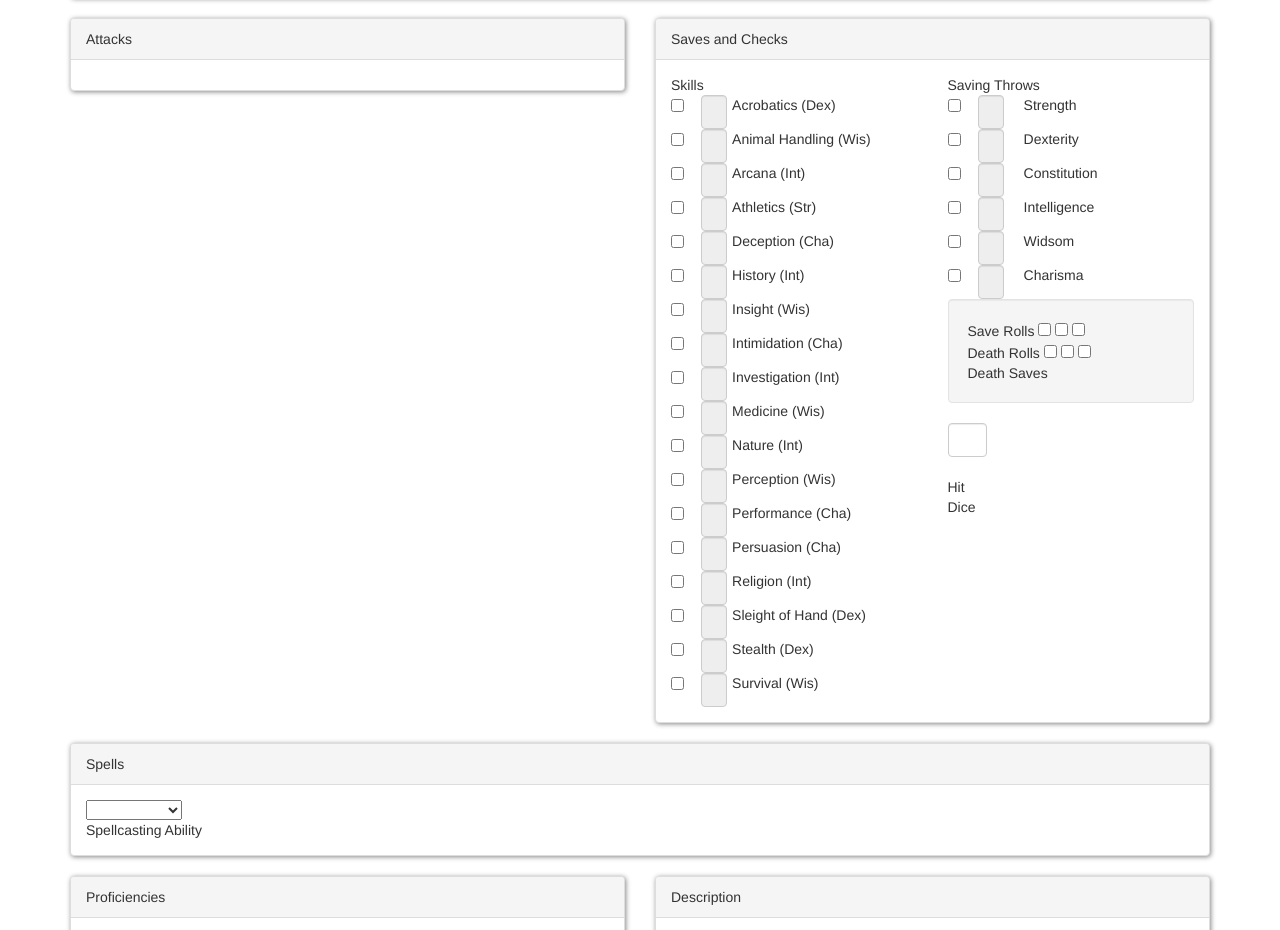
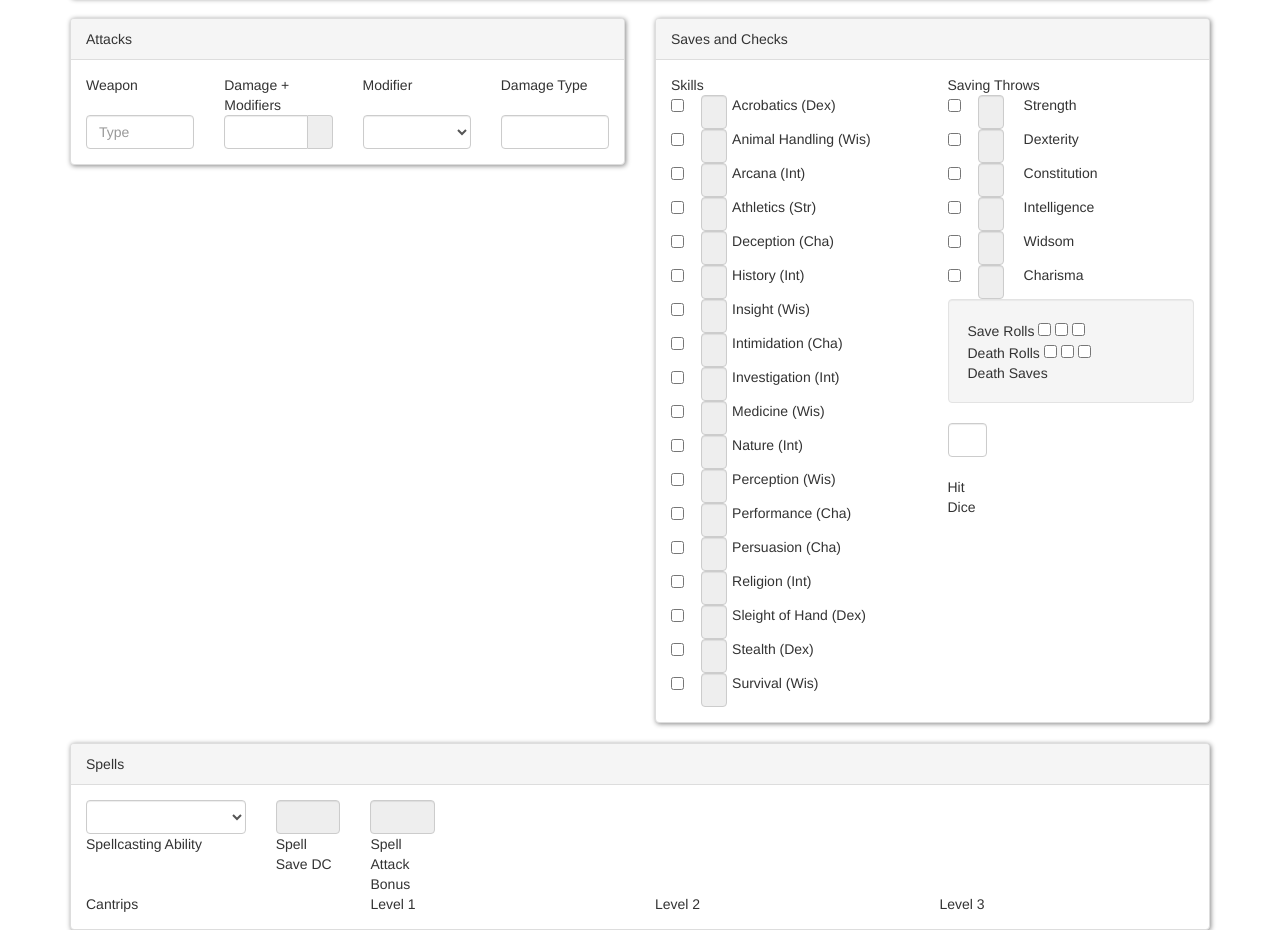
Before and after one commit to tcnelson/dnd, a plain HTML site: page index.html in a window 1280 px wide. Shown: the part 562-1492 px from the top of the page. Drawn offline with nearby package versions, Linux system fonts and the light colour scheme.

Commit message:
mostly changes to attacks and spells

```diff
--- a/index.html
+++ b/index.html
@@ -1,12 +1,12 @@
 <!DOCTYPE html>
 <html>
 <head>
-<title>Page Title</title>
+<title>Doges and Dragons</title>
 	<link rel="shortcut icon" type="image/x-icon" href="favicon.ico">
 	<link rel="stylesheet" type="text/css" href="bower_components/bootstrap/dist/css/bootstrap.css">
 	<link rel="stylesheet" type="text/css" href="css/site.css">
 
-	<script type="text/javascript" src="bower_components/jquery/dist/js/jquery.min.js"></script>
+	<script type="text/javascript" src="bower_components/jquery/dist/jquery.min.js"></script>
 	<script type="text/javascript" src="bower_components/bootstrap/dist/js/bootstrap.min.js"></script>
 	<script type="text/javascript" src="js/site.js"></script>
 </head>
@@ -44,7 +44,7 @@
 
 <div class="container">
 
-	<h1>This is a Heading</h1>
+	<h1>Doges and Dragons</h1>
 	<p>This is a paragraph.</p>
 
 
@@ -125,27 +125,27 @@
 		<div class="panel-body">
 			<div class="row">
 				<div class="col-md-2">
-					<input class="form-control" type="text"><br>
+					<input class="form-control modifier" data-toggle="popover" title="Strength" data-modifier="strength" data-content="Strength is the ability to crush a tomato." data-trigger="focus" type="text"><br>
 					Strength
 				</div>
 				<div class="col-md-2">
-					<input class="form-control" type="text"><br>
+					<input class="form-control" data-toggle="popover" title="Dexterity" data-content="Dexterity is the ability to dodge a tomato." data-trigger="focus"type="text"><br>
 					Dexterity
 				</div>
 				<div class="col-md-2">
-					<input class="form-control" type="text"><br>
+					<input class="form-control" data-toggle="popover" title="Constitution" data-content="Constitution is the ability to eat a bad tomato." data-trigger="focus" type="text"><br>
 					Constitution
 				</div>
 				<div class="col-md-2">
-					<input class="form-control" type="text"><br>
+					<input class="form-control" data-toggle="popover" title="Intelligence" data-content="Intelligence is knowing that a tomato is a fruit." data-trigger="focus"type="text"><br>
 					Intelligence
 				</div>
 				<div class="col-md-2">
-					<input class="form-control" type="text"><br>
+					<input class="form-control" data-toggle="popover" title="Wisdom" data-content="Wisdom is knowing not to put a tomato in a fruit salad." data-trigger="focus"type="text"><br>
 					Wisdom
 				</div>
 				<div class="col-md-2">
-					<input class="form-control" type="text"><br>
+					<input class="form-control" data-toggle="popover" title="Charisma" data-content="Charisma is the ability to sell a tomato-based fruit salad." data-trigger="focus"type="text"><br>
 					Charisma
 				</div>
 			</div>
@@ -156,7 +156,47 @@
 		<div class="col-md-6">
 			<div class="panel panel-default">
 				<div class="panel-heading">Attacks</div>
-				<div class="panel-body"></div>
+				<div class="panel-body">
+					<div class="row">
+						<div class="col-md-3">
+							Weapon
+						</div>
+						<div class="col-md-3">
+							Damage + Modifiers
+						</div>
+						<div class="col-md-3">
+							Modifier
+						</div>
+						<div class="col-md-3">
+							Damage Type
+						</div>
+					</div>
+					<div class="row" id="weaponRow">
+						<div class="col-md-3">
+							<input class="form-control" type="text" name="" placeholder="Type">
+						</div>
+						<div class="col-md-3">
+							<div class="input-group">
+								<input type="text" class="form-control" name="" value="">
+								<span class="input-group-addon"></span>
+							</div>
+						</div>
+						<div class="col-md-3">
+							<select class="form-control" name="">
+								<option value=""></option>
+								<option value="">Strength</option>
+								<option value="">Dexterity</option>
+								<option value="">Constitution</option>
+								<option value="">Intelligence</option>
+								<option value="">Wisdom</option>
+								<option value="">Charisma</option>
+							</select>
+						</div>
+						<div class="col-md-3">
+							<input class="form-control" type="text" name="" value="" placeholder="">
+						</div>
+					</div>
+				</div>
 			</div>
 		</div>
 		<div class="col-md-6">
@@ -204,7 +244,7 @@
 									<input type="checkbox" name="" value="">
 								</div>
 								<div class="col-md-2">
-									<input class="form-control" type="text" name="" value="" readonly="">
+									<input class="form-control" type="text" name="" value="" readonly="" data-modifier="strength">
 								</div>
 								<div>
 									Athletics (Str)
@@ -473,8 +513,8 @@
 		<div class="panel-heading">Spells</div>
 		<div class="panel-body">
 			<div class="row">
-				<div class="col-md-4">
-					<select name="">
+				<div class="col-md-2">
+					<select class="form-control" name="">
 						<option value=""></option>
 						<option value="">Strength</option>
 						<option value="">Dexterity</option>
@@ -482,8 +522,30 @@
 						<option value="">Intelligence</option>
 						<option value="">Wisdom</option>
 						<option value="">Charisma</option>
-					</select><br>
+					</select>
 					Spellcasting Ability
+				</div>
+				<div class="col-md-1">
+					<input class="form-control" type="text" name="" value="" readonly="">
+					Spell Save DC
+				</div>
+				<div class="col-md-1">
+					<input class="form-control" data-toggle="popover" data-content="Add this to your attack roll, not your damage roll." type="text" data-trigger="focus"name="" value="" readonly="">
+					Spell Attack Bonus
+				</div>
+			</div>
+			<div class="row">
+				<div class="col-md-3">
+					Cantrips
+				</div>
+				<div class="col-md-3">
+					Level 1
+				</div>
+				<div class="col-md-3">
+					Level 2
+				</div>
+				<div class="col-md-3">
+					Level 3
 				</div>
 			</div>
 		</div>
--- a/js/site.js
+++ b/js/site.js
@@ -1,12 +1,15 @@
-<!DOCTYPE html>
-<html>
-<head>
-<title>Page Title</title>
-</head>
-<body>
+$(function () {
+  $('[data-toggle="popover"]').popover();
 
-<h1>This is a Heading</h1>
-<p>This is a paragraph.</p>
+  $('.modifier').change(function() {
+  	var value = $(this).val();
+  	var modifier = $(this).data('modifier');
 
-</body>
-</html>
+  	var calculated = Math.floor((value - 10) / 2);
+
+  	var attributes = $('[data-modifier="' + modifier + '"]');  //'[data-modifier="strength"]'
+  	for (var i = 1; i < attributes.length; i++){
+		$(attributes[i]).val(calculated);
+  	}
+  });
+})
```
